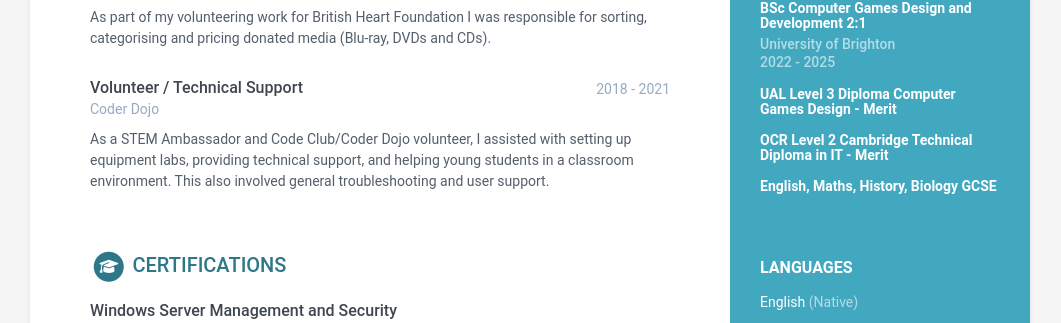
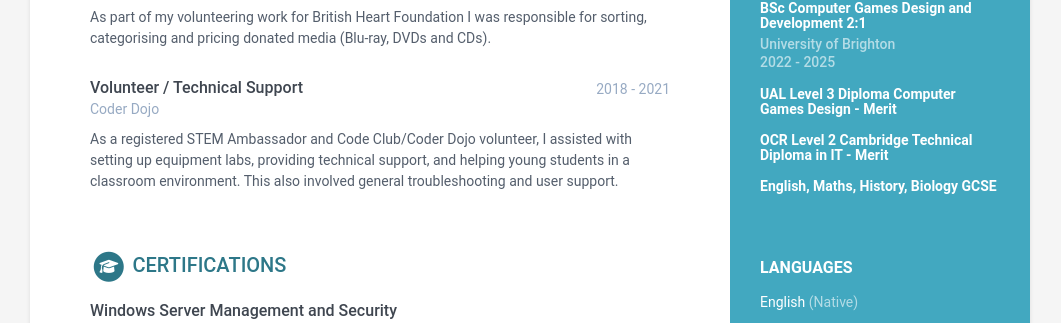
Before and after one commit to friedpuppy/online-cv, a Jekyll site: the page built from index.html, in a window 1280 px wide. Shown: the part 561-884 px from the top of the page, without its empty margins (110-1171 px from the left). Built offline with Jekyll 4.4.1, drawn with Linux system fonts in a browser that asks for light colours.

Commit message:
Update data.yml

```diff
--- a/_data/data.yml
+++ b/_data/data.yml
@@ -104,7 +104,7 @@ experiences:
     time: 2018 - 2021
     company: Coder Dojo
     details: |
-      As a STEM Ambassador and Code Club/Coder Dojo volunteer, I assisted with setting up equipment labs, providing technical support, and helping young students in a classroom environment.  This also involved general troubleshooting and user support.
+      As a registered STEM Ambassador and Code Club/Coder Dojo volunteer, I assisted with setting up equipment labs, providing technical support, and helping young students in a classroom environment.  This also involved general troubleshooting and user support.
 
 certifications:
   title: Certifications
```
